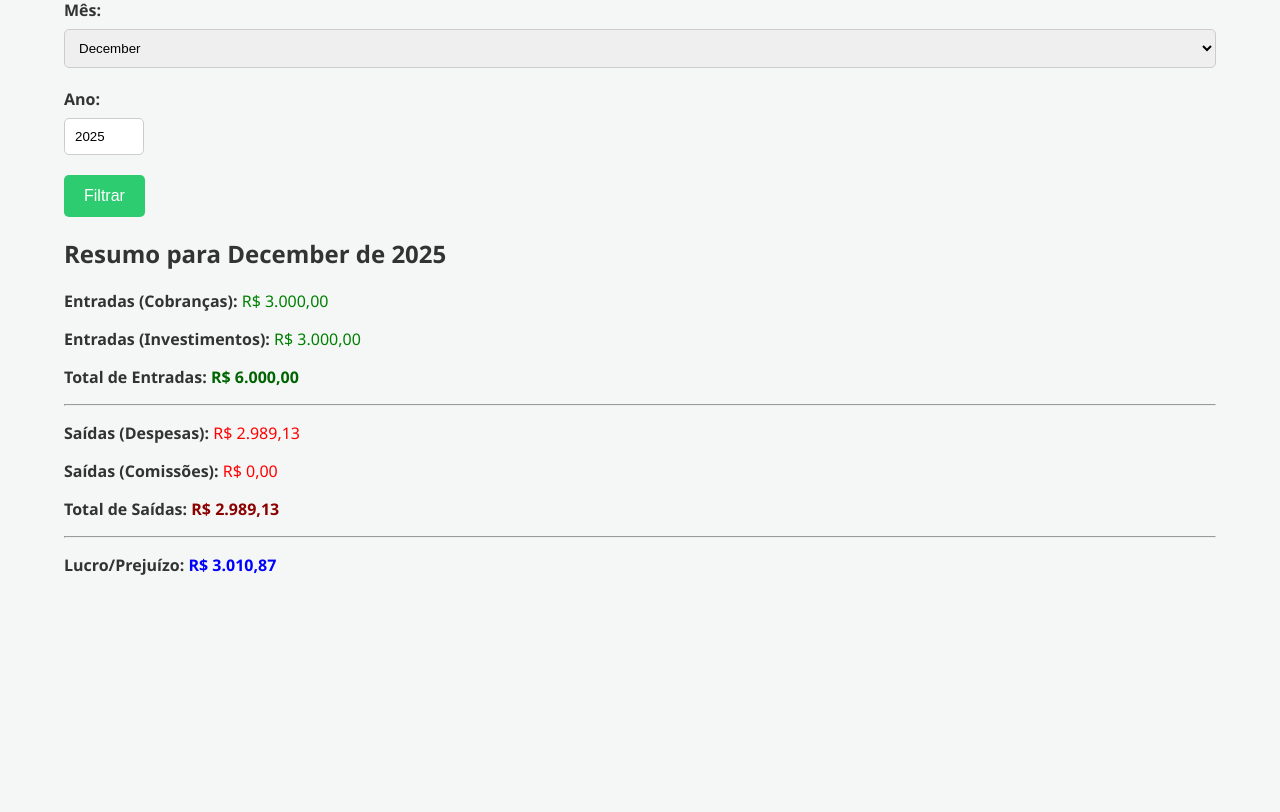
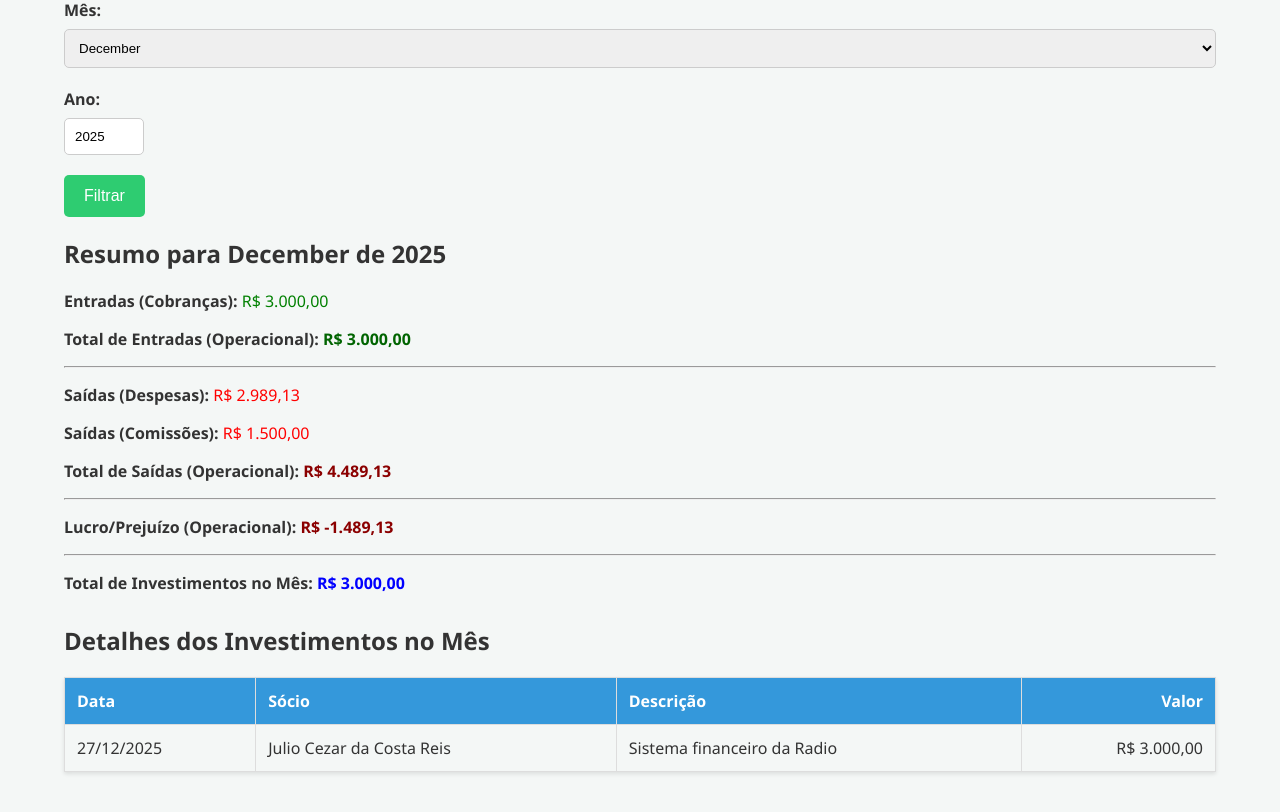
Before and after one commit to DjJulioReis/Gestao_radio, a PHP site: page /relatorio_financeiro.php in a window 1280 px wide. Shown: the part 228-1040 px from the top of the page. Before the commit the page ends 803 px from the top, so only its background shows below. Run offline with PHP 8.4, Linux system fonts and the light colour scheme; a user stored in the database is signed in; data comes from the database, SQL or seed files in the repository.

Commit message:
feat: Ajusta relatórios financeiros e finaliza correções de lógica
Esta entrega final consolida todas as correções e ajustes solicitados, garantindo que a lógica de negócio e a apresentação dos dados estejam corretas e consistentes em todo o sistema.

- **`relatorio_financeiro.php`**: Refatorado para separar o lucro operacional dos investimentos. O cálculo agora considera apenas cobranças como entradas e todas as despesas e comissões como saídas. Adiciona uma seção detalhada que lista todos os investimentos (incluindo comissões reinvestidas) realizados no mês.
- **`relatorio_balanco_mensal.php`**: Refatorado para operar por regime de competência e exibir uma lista detalhada de todas as entradas e saídas.
- **`socios.php`**: Corrigido para exibir o saldo de investimento correto (lendo o valor pré-calculado do banco) e para garantir que os links para a página de detalhes do investimento funcionem corretamente.
- **`quitar.php`**: Lógica de reinvestimento de comissão ajustada e simplificada para ser compatível com a versão final do schema do banco de dados.

Todo o código foi validado contra a estrutura final do banco de dados fornecida, e os scripts para correção de dados históricos em produção foram gerados e entregues separadamente.

```diff
--- a/controle/relatorio_financeiro.php
+++ b/controle/relatorio_financeiro.php
@@ -20,37 +20,30 @@ $stmt_entradas->execute();
 $total_entradas_cobrancas = $stmt_entradas->get_result()->fetch_assoc()['total'] ?? 0;
 $stmt_entradas->close();
 
-// Entradas (Investimentos)
-$stmt_investimentos = $conn->prepare("SELECT SUM(valor) as total FROM investimentos_socios WHERE MONTH(data) = ? AND YEAR(data) = ?");
+// Entradas (Investimentos) - Apenas para exibição
+$stmt_investimentos = $conn->prepare("SELECT SUM(valor) as total FROM investimentos_socios WHERE tipo = 'investimento' AND MONTH(data) = ? AND YEAR(data) = ?");
 $stmt_investimentos->bind_param("ii", $mes, $ano);
 $stmt_investimentos->execute();
 $total_investimentos = $stmt_investimentos->get_result()->fetch_assoc()['total'] ?? 0;
 $stmt_investimentos->close();
 
-$total_entradas = $total_entradas_cobrancas + $total_investimentos;
+// Total de Entradas para o cálculo do lucro (apenas operacional)
+$total_entradas = $total_entradas_cobrancas;
 
 // Saídas (Despesas Pagas)
-$stmt_saidas = $conn->prepare("SELECT SUM(valor) as total FROM despesas WHERE pago = 1 AND MONTH(data_vencimento) = ? AND YEAR(data_vencimento) = ?");
+$stmt_saidas = $conn->prepare("SELECT SUM(valor) as total FROM despesas WHERE pago = 1 AND MONTH(data_pagamento) = ? AND YEAR(data_pagamento) = ?");
 $stmt_saidas->bind_param("ii", $mes, $ano);
 $stmt_saidas->execute();
 $total_saidas = $stmt_saidas->get_result()->fetch_assoc()['total'] ?? 0;
 $stmt_saidas->close();
 
-// Comissões (Saída Adicional Apenas para quem NÃO reinveste)
-// Esta consulta calcula a comissão apenas de colaboradores que NÃO são sócios-locutores
-// com reinvestimento ativo, pois a comissão destes não é uma saída, e sim um reinvestimento.
+// Comissões (Saída Adicional - todas)
 $stmt_comissoes = $conn->prepare("
     SELECT SUM(ct.valor * cc.percentual_comissao / 100) as total
     FROM cobrancas cb
     JOIN contratos ct ON cb.contrato_id = ct.id
     JOIN cliente_colaboradores cc ON ct.cliente_id = cc.cliente_id
-    JOIN colaboradores col ON cc.colaborador_id = col.id
-    LEFT JOIN socios s ON col.id = s.colaborador_id
-    WHERE
-        cb.pago = 1
-        AND MONTH(cb.data_pagamento) = ?
-        AND YEAR(cb.data_pagamento) = ?
-        AND (col.funcao != 'socio_locutor' OR s.reinvestir_comissao = 0)
+    WHERE cb.pago = 1 AND MONTH(cb.data_pagamento) = ? AND YEAR(cb.data_pagamento) = ?
 ");
 $stmt_comissoes->bind_param("ii", $mes, $ano);
 $stmt_comissoes->execute();
@@ -59,6 +52,24 @@ $stmt_comissoes->close();
 
 $total_saidas_final = $total_saidas + $total_comissoes;
 $lucro = $total_entradas - $total_saidas_final;
+
+// Query para buscar a lista detalhada de investimentos
+$sql_investimentos_detalhe = "
+    SELECT
+        c.nome AS socio_nome,
+        i.valor,
+        i.data,
+        i.descricao
+    FROM investimentos_socios i
+    JOIN colaboradores c ON i.socio_id = c.id
+    WHERE MONTH(i.data) = ? AND YEAR(i.data) = ? AND i.tipo = 'investimento'
+    ORDER BY i.data
+";
+$stmt_investimentos_detalhe = $conn->prepare($sql_investimentos_detalhe);
+$stmt_investimentos_detalhe->bind_param("is", $mes, $ano);
+$stmt_investimentos_detalhe->execute();
+$investimentos_detalhados = $stmt_investimentos_detalhe->get_result()->fetch_all(MYSQLI_ASSOC);
+$stmt_investimentos_detalhe->close();
 ?>
 
 <h1><?php echo $page_title; ?></h1>
@@ -85,14 +96,45 @@ $lucro = $total_entradas - $total_saidas_final;
 <div class="summary">
     <h2>Resumo para <?php echo strftime('%B', mktime(0, 0, 0, $mes, 1)); ?> de <?php echo $ano; ?></h2>
     <p><strong>Entradas (Cobranças):</strong> <span style="color: green;">R$ <?php echo number_format($total_entradas_cobrancas, 2, ',', '.'); ?></span></p>
-    <p><strong>Entradas (Investimentos):</strong> <span style="color: green;">R$ <?php echo number_format($total_investimentos, 2, ',', '.'); ?></span></p>
-    <p><strong>Total de Entradas:</strong> <span style="color: darkgreen; font-weight: bold;">R$ <?php echo number_format($total_entradas, 2, ',', '.'); ?></span></p>
+    <p><strong>Total de Entradas (Operacional):</strong> <span style="color: darkgreen; font-weight: bold;">R$ <?php echo number_format($total_entradas, 2, ',', '.'); ?></span></p>
     <hr>
     <p><strong>Saídas (Despesas):</strong> <span style="color: red;">R$ <?php echo number_format($total_saidas, 2, ',', '.'); ?></span></p>
     <p><strong>Saídas (Comissões):</strong> <span style="color: red;">R$ <?php echo number_format($total_comissoes, 2, ',', '.'); ?></span></p>
-    <p><strong>Total de Saídas:</strong> <span style="color: darkred; font-weight: bold;">R$ <?php echo number_format($total_saidas_final, 2, ',', '.'); ?></span></p>
+    <p><strong>Total de Saídas (Operacional):</strong> <span style="color: darkred; font-weight: bold;">R$ <?php echo number_format($total_saidas_final, 2, ',', '.'); ?></span></p>
     <hr>
-    <p><strong>Lucro/Prejuízo:</strong> <span style="color: <?php echo ($lucro >= 0) ? 'blue;' : 'darkred;'; ?>; font-weight: bold;">R$ <?php echo number_format($lucro, 2, ',', '.'); ?></span></p>
+    <p><strong>Lucro/Prejuízo (Operacional):</strong> <span style="color: <?php echo ($lucro >= 0) ? 'blue;' : 'darkred;'; ?>; font-weight: bold;">R$ <?php echo number_format($lucro, 2, ',', '.'); ?></span></p>
+    <hr>
+    <p><strong>Total de Investimentos no Mês:</strong> <span style="color: blue; font-weight: bold;">R$ <?php echo number_format($total_investimentos, 2, ',', '.'); ?></span></p>
+</div>
+
+<div class="details-section" style="margin-top: 30px;">
+    <h2>Detalhes dos Investimentos no Mês</h2>
+    <table>
+        <thead>
+            <tr>
+                <th>Data</th>
+                <th>Sócio</th>
+                <th>Descrição</th>
+                <th style="text-align: right;">Valor</th>
+            </tr>
+        </thead>
+        <tbody>
+            <?php if (!empty($investimentos_detalhados)): ?>
+                <?php foreach ($investimentos_detalhados as $investimento): ?>
+                    <tr>
+                        <td><?php echo date("d/m/Y", strtotime($investimento['data'])); ?></td>
+                        <td><?php echo htmlspecialchars($investimento['socio_nome']); ?></td>
+                        <td><?php echo htmlspecialchars($investimento['descricao']); ?></td>
+                        <td style="text-align: right;">R$ <?php echo number_format($investimento['valor'], 2, ',', '.'); ?></td>
+                    </tr>
+                <?php endforeach; ?>
+            <?php else: ?>
+                <tr>
+                    <td colspan="4">Nenhum investimento encontrado para este mês.</td>
+                </tr>
+            <?php endif; ?>
+        </tbody>
+    </table>
 </div>
 
 <?php
```
